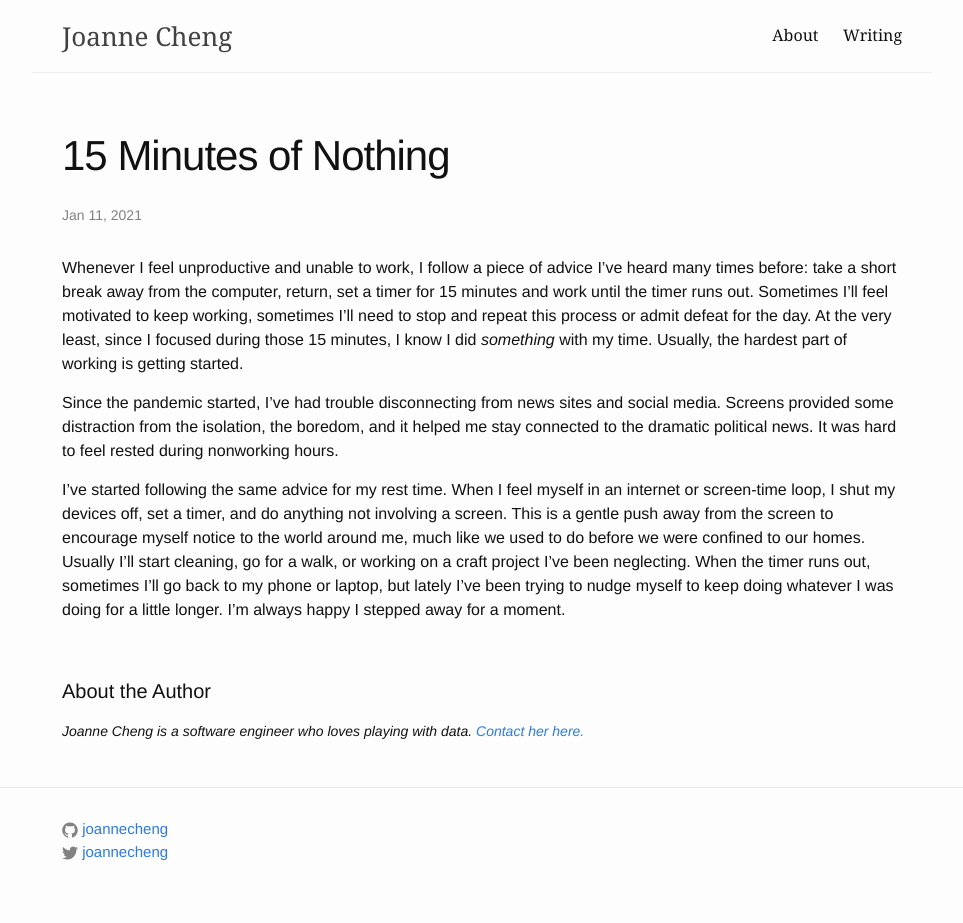
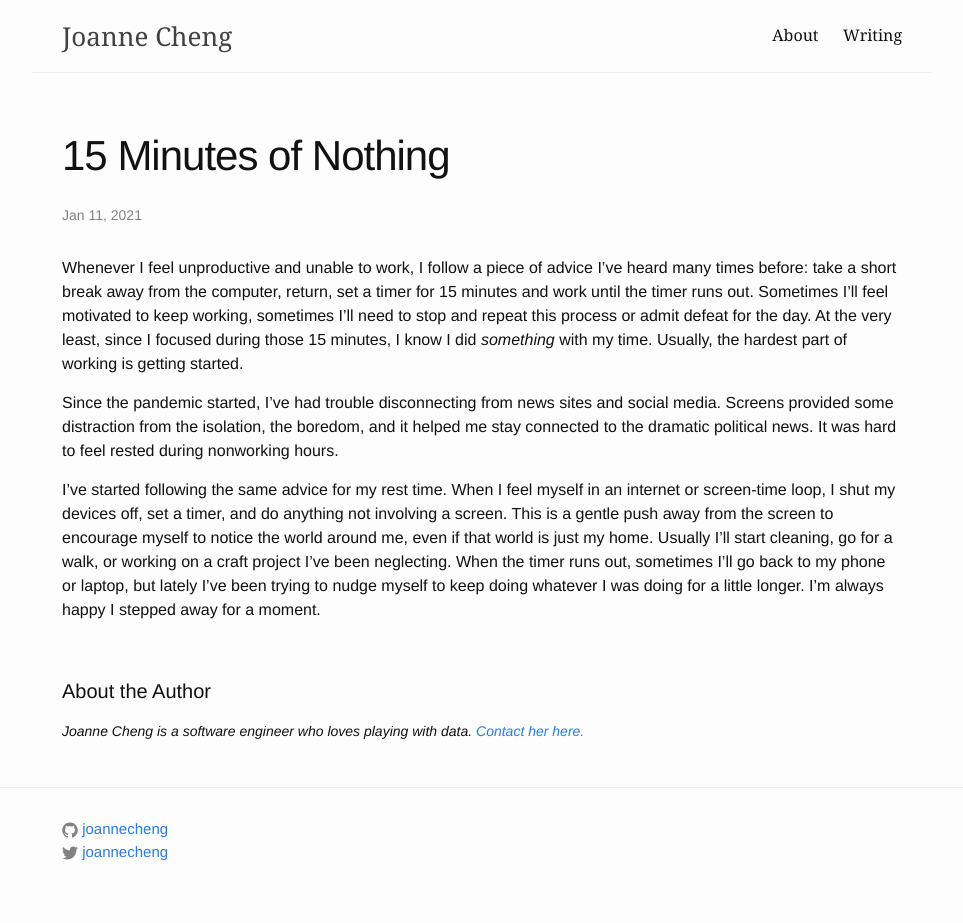
Before and after one commit to joannecheng/joannecheng.github.io, a Jekyll site: the page built from _posts/2021-01-11-fifteen-minutes.markdown, in a window 1280 px wide. Shown: the whole page, without its empty margins (158-1121 px from the left). Built offline with Jekyll 4.4.1, drawn with Linux system fonts in a browser that asks for light colours; nearby versions of some CDN libraries; library files that are not in the unit come from our copies.

Commit message:
grammar fix

```diff
--- a/_posts/2021-01-11-fifteen-minutes.markdown
+++ b/_posts/2021-01-11-fifteen-minutes.markdown
@@ -9,4 +9,4 @@ Whenever I feel unproductive and unable to work, I follow a piece of advice I've
 
 Since the pandemic started, I've had trouble disconnecting from news sites and social media. Screens provided some distraction from the isolation, the boredom, and it helped me stay connected to the dramatic political news. It was hard to feel rested during nonworking hours.
 
-I've started following the same advice for my rest time. When I feel myself in an internet or screen-time loop, I shut my devices off, set a timer, and do anything not involving a screen. This is a gentle push away from the screen to encourage myself notice to the world around me, much like we used to do before we were confined to our homes. Usually I'll start cleaning, go for a walk, or working on a craft project I've been neglecting. When the timer runs out, sometimes I'll go back to my phone or laptop, but lately I've been trying to nudge myself to keep doing whatever I was doing for a little longer. I'm always happy I stepped away for a moment.
+I've started following the same advice for my rest time. When I feel myself in an internet or screen-time loop, I shut my devices off, set a timer, and do anything not involving a screen. This is a gentle push away from the screen to encourage myself to notice the world around me, even if that world is just my home. Usually I'll start cleaning, go for a walk, or working on a craft project I've been neglecting. When the timer runs out, sometimes I'll go back to my phone or laptop, but lately I've been trying to nudge myself to keep doing whatever I was doing for a little longer. I'm always happy I stepped away for a moment.
```
